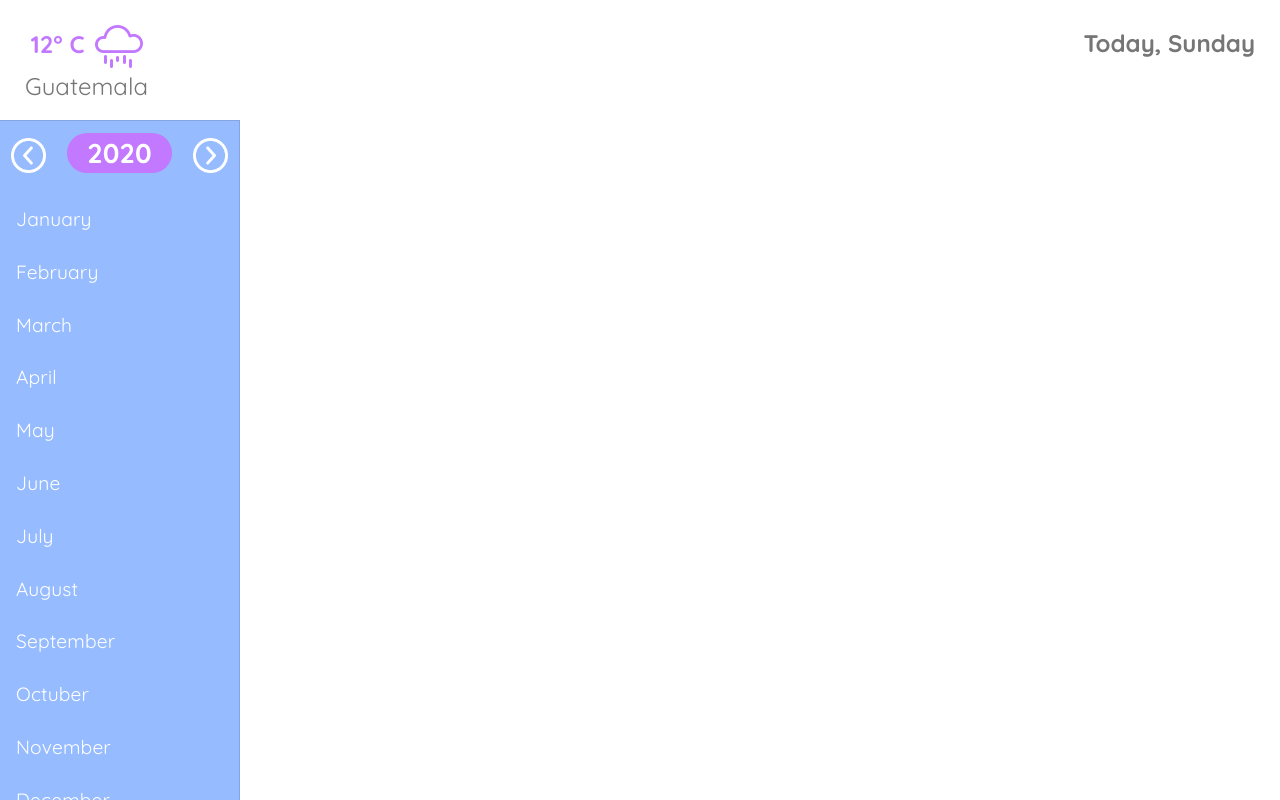
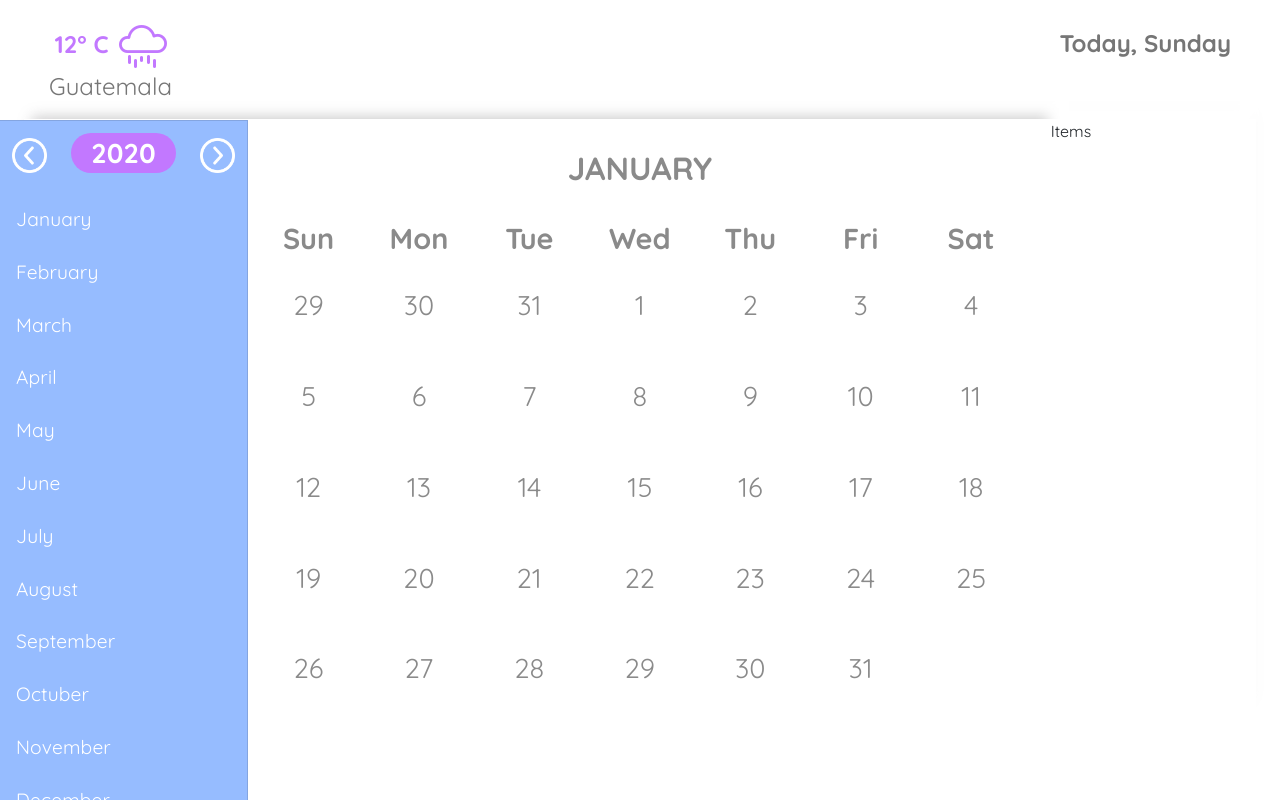
Before and after one commit to dagamo/reminder_app, a React (Create React App) app: page / in a window 1280 px wide. Built offline with nearby package versions, Linux system fonts and the light colour scheme.

Commit message:
Create dinamic calendar and logic generate the month

```diff
--- /dev/null
+++ b/src/components/calendar/body.js
@@ -0,0 +1,30 @@
+import React from 'react';
+import { Box } from '@material-ui/core';
+
+const body = (props) => {
+const {days} = props
+  console.log('body days', days)
+	return (
+		<Box style={{ display: 'flex', flexWrap: 'wrap', flex: 1 }}>
+			{days.map((day, i) => (
+				<Box
+        key={i}
+					style={{
+						width: '14.28%',
+						textAlign: 'center',
+            paddingLeft: 15,
+            paddingRight:15,
+            paddingTop:25,
+            paddingBottom:25,
+            fontSize: '1.7rem',
+            fontWeight:'normal'
+					}}
+				>
+					<Box component="span">{day}</Box>
+				</Box>
+			))}
+		</Box>
+	);
+};
+
+export default body;
--- /dev/null
+++ b/src/components/calendar/header.js
@@ -0,0 +1,22 @@
+import React from 'react';
+import { Grid, Box } from '@material-ui/core';
+import { days } from './../../constants/stringDays';
+
+const calendarHeader = () => {
+	return (
+		<Grid item md={12}>
+			<Grid item md={12} className="calendarHeader">
+				<Box component="span">JANUARY</Box>
+			</Grid>
+			<Grid container md={12}>
+				{days.map((day, i) => (
+					<Box key={i} className='dayContainer'>
+						{day}
+					</Box>
+				))}
+			</Grid>
+		</Grid>
+	);
+};
+
+export default calendarHeader;
--- /dev/null
+++ b/src/components/calendar/index.js
@@ -0,0 +1,62 @@
+import React, { useEffect, useState } from 'react';
+import { Container, Grid, Box } from '@material-ui/core';
+import './../../styles/ui/calendar.css';
+import moment from 'moment';
+//components
+import Header from './header';
+import Body from './body';
+
+const Calendar = (props) => {
+	const [ date, setDate ] = useState(moment('2020-01-01').format('YYYY-MM-DD'));
+	const [ days, setDay ] = useState([]);
+
+	useEffect(() => {
+		let days = [];
+		let daysNumber = moment(date).daysInMonth();
+		let monthStartDay = moment(date).startOf('month').format('d');
+		let monthOfDay = moment(date).endOf('month').format('d');
+		let previusMonth = moment(date).month();
+		let currentYear = moment(date).year();
+		monthStartDay = Number(monthStartDay) - 1;
+		monthOfDay = Number(monthOfDay) + 1;
+		previusMonth = Number(previusMonth);
+		previusMonth = previusMonth === 0 ? 12 : previusMonth;
+		currentYear = previusMonth === 12 ? Number(currentYear) - 1 : currentYear;
+
+		let previusMonthDays = moment(`${currentYear}-${previusMonth}-01`).daysInMonth();
+
+		if (monthStartDay > 0) {
+			for (let p = monthStartDay; p >= 0; p--) {
+				// console.log('aqui entro', monthStartDay + 1);
+				days = [ ...days, previusMonthDays - p ];
+			}
+		}
+		for (let i = 1; i <= Number(daysNumber); i++) {
+			days = [ ...days, i ];
+		}
+
+		if (monthOfDay !== 6) {
+			for (let n = monthOfDay, o = 1; n <= 6; n++, o++) {
+				days = [ ...days, o ];
+			}
+		}
+		setDay(days);
+	}, []);
+
+	const bodyProps = {
+		daysNumber: moment().daysInMonth(),
+		startOfWeek: moment().startOf('month').format('ddd'),
+		days: days
+	};
+
+	return (
+		<Container maxWidth="xl" className="calendarContainer">
+			<Grid container>
+				<Header />
+				<Body {...bodyProps} />
+			</Grid>
+		</Container>
+	);
+};
+
+export default Calendar;
--- a/src/components/drawer/uiStyles.js
+++ b/src/components/drawer/uiStyles.js
@@ -1,6 +1,6 @@
 import { makeStyles } from '@material-ui/core/styles';
 
-const drawerWidth = 240;
+const drawerWidth = 248;
 /*
   Edit the styles of the material ui Drawer component.
   It's necesary for a drawer responsive.
--- /dev/null
+++ b/src/constants/stringDays.js
@@ -0,0 +1,9 @@
+export const days = [
+  'Sun',
+  'Mon',
+  'Tue',
+  'Wed',
+  'Thu',
+  'Fri',
+  'Sat'
+]
--- a/src/containers/index.js
+++ b/src/containers/index.js
@@ -1,14 +1,28 @@
 import React, { useState, useEffect } from 'react';
-import { Box } from '@material-ui/core';
+import { Box, Container, Grid } from '@material-ui/core';
+//styles
+import './../styles/base/layout.css';
 import Header from './../components/header/index';
 import Drawer from './sideNav/index';
+import Calendar from './../components/calendar/index';
 
 const Index = () => {
 	return (
-		<Box>
+		<Container maxWidth="xl">
 			<Header />
-			<Drawer />
-		</Box>
+
+			<Grid container className="layout">
+				<Grid item xs={0} md={2} >
+				<Drawer />
+				</Grid>
+				<Grid item xs={12} md={8} >
+					<Calendar />
+				</Grid>
+				<Grid item xs={12} md={2} className="remindersContainer">
+					Items
+				</Grid>
+			</Grid>
+		</Container>
 	);
 };
 
--- a/src/containers/sideNav/index.js
+++ b/src/containers/sideNav/index.js
@@ -32,5 +32,5 @@ const HeaderContent = () => {
 };
 
 export default (props) => {
-	return <Drawer items={months} headerContent={HeaderContent}  />;
+	return <Drawer items={months} headerContent={HeaderContent} />;
 };
--- /dev/null
+++ b/src/styles/base/layout.css
@@ -0,0 +1,11 @@
+.layout{
+  -webkit-box-shadow: 0px -10px 13px -8px rgba(130,128,130,0.42);
+  -moz-box-shadow: 0px -10px 13px -8px rgba(130,128,130,0.42);
+  box-shadow: 0px -10px 13px -8px rgba(130,128,130,0.42);
+  font-family: 'Quicksand', sans-serif;
+}
+.remindersContainer{
+  -webkit-box-shadow: 0px -16px 13px 3px rgba(255,255,255,1);
+  -moz-box-shadow: 0px -16px 13px 3px rgba(255,255,255,1);
+  box-shadow: 0px -16px 13px 3px rgba(255,255,255,1);
+}
--- /dev/null
+++ b/src/styles/ui/calendar.css
@@ -0,0 +1,18 @@
+.calendarContainer {
+  color: #8A8A8A;
+  font-weight: bold;
+}
+.calendarHeader {
+	display: flex;
+	align-items: center;
+	justify-content: center;
+	padding: 25px;
+  font-size: 2rem;
+}
+.dayContainer{
+  font-size: 1.8rem;
+  width: 14.28%;
+  display:flex;
+  align-items: center;
+  justify-content: center;
+}
```
